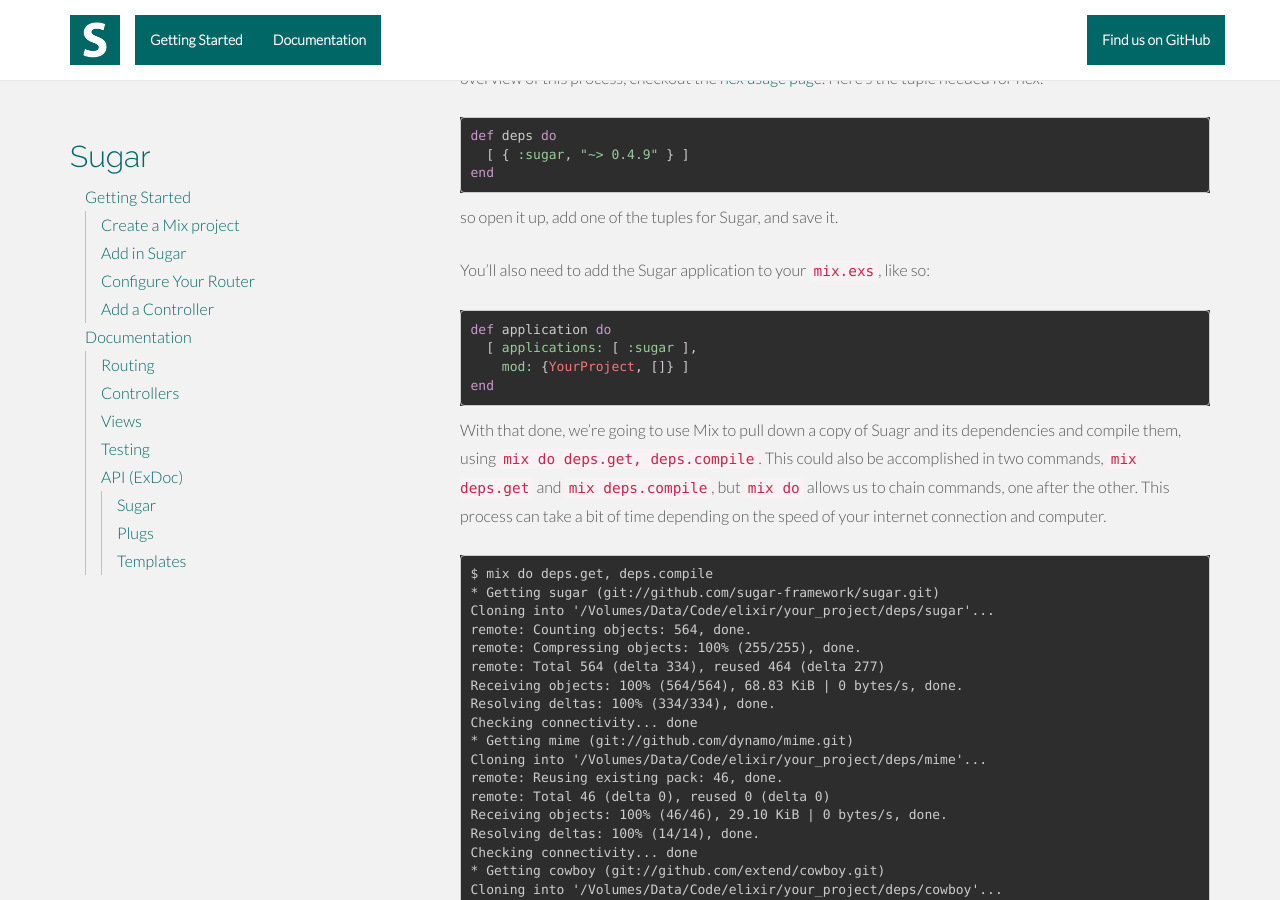
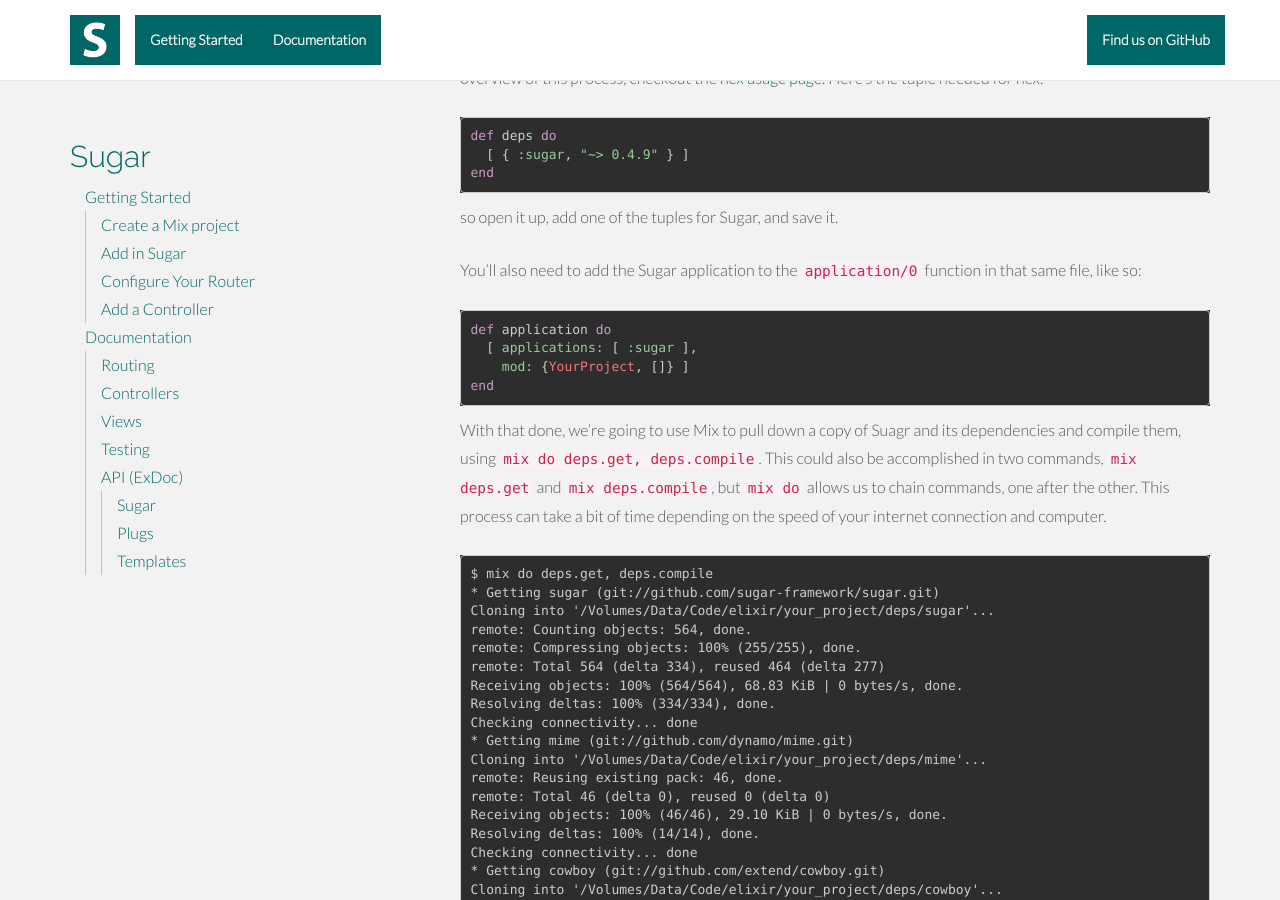
Before and after one commit to sugar-framework/sugar-framework.github.io, a Jekyll site: the page built from _posts/2014-02-15-geting-started-index.md, in a window 1280 px wide and 900 px high, scrolled down 1444 px. Built offline with Jekyll 4.4.1, drawn with Linux system fonts in a browser that asks for light colours; nearby versions of some CDN libraries; Markdown is read by kramdown in place of the engine named in the settings.

Commit message:
Further `application/0` tweaks
More consistent with the rest of the section

````diff
--- a/_posts/2014-02-15-geting-started-index.md
+++ b/_posts/2014-02-15-geting-started-index.md
@@ -70,7 +70,7 @@ end
 
 so open it up, add one of the tuples for Sugar, and save it.
 
-You'll also need to add the Sugar application to your `mix.exs`, like so:
+You'll also need to add the Sugar application to the `application/0` function in that same file, like so:
 
 ```elixir
 def application do
````
